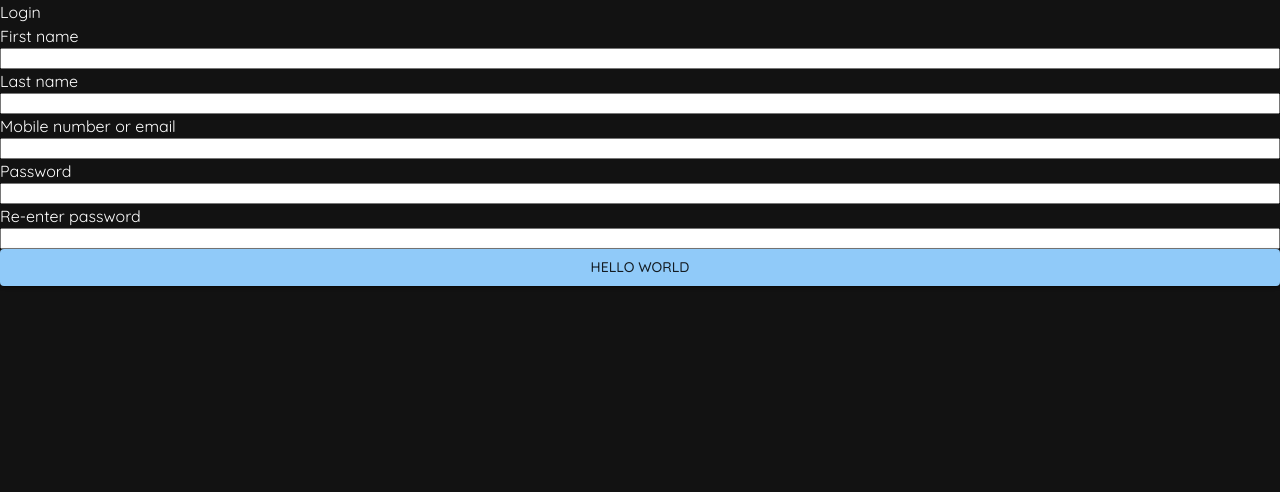
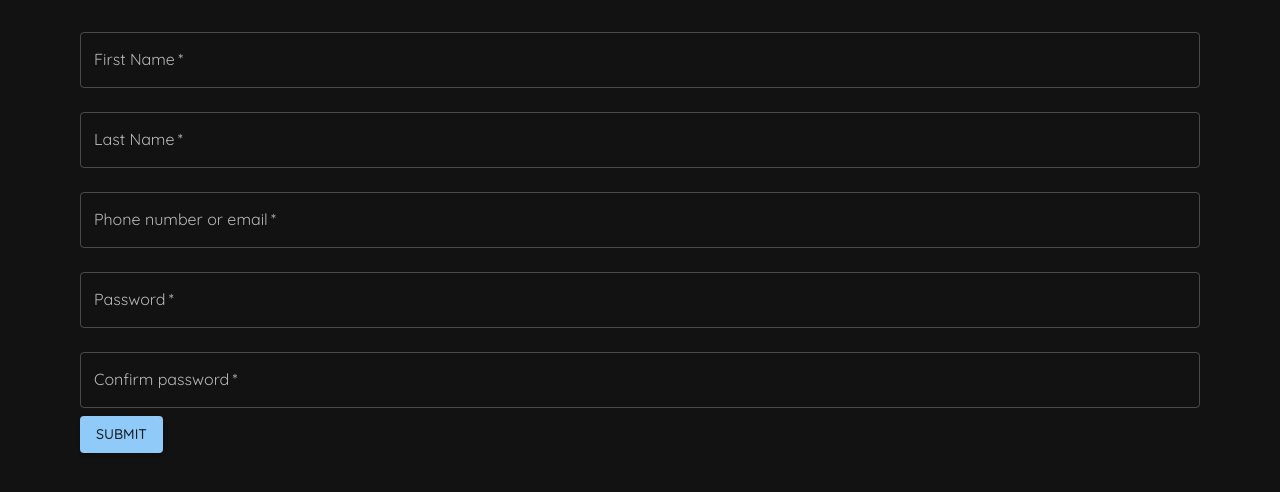
Before and after one commit to BlueWebber/blue-shop-client, a React (Create React App) app: page /login in a window 1280 px wide. Shown: the top 492 px of the page. Built offline with nearby package versions, Linux system fonts and the light colour scheme.

Commit message:
change login form

```diff
--- a/src/screens/login.jsx
+++ b/src/screens/login.jsx
@@ -1,23 +1,59 @@
-import Button from "@mui/material/Button";
+import { Button, TextField, Container, CardContent } from "@mui/material";
 
 const Login = () => {
   return (
-    <div>
-      <label>Login</label>
-      <form>
-        <label for="firstName">First name</label>
-        <input type="text" id="firstName" />
-        <label for="lastName">Last name</label>
-        <input type="text" id="lastName" />
-        <label for="phoneOrEmail">Mobile number or email</label>
-        <input type="text" id="phoneOrEmail" />
-        <label for="password">Password</label>
-        <input type="text" id="password" />
-        <label for="confirmPassword">Re-enter password</label>
-        <input type="text" id="confirmPassword" />
-        <Button variant="contained">Hello World</Button>
-      </form>
-    </div>
+    <Container>
+      <CardContent>
+        <form>
+          <TextField
+            type="text"
+            id="firstName"
+            variant="outlined"
+            label="First Name"
+            margin="normal"
+            required
+            fullWidth
+          />
+          <TextField
+            type="text"
+            id="lastName"
+            variant="outlined"
+            label="Last Name"
+            margin="normal"
+            required
+            fullWidth
+          />
+          <TextField
+            type="text"
+            id="phoneOrEmail"
+            variant="outlined"
+            label="Phone number or email"
+            margin="normal"
+            required
+            fullWidth
+          />
+          <TextField
+            type="password"
+            id="password"
+            variant="outlined"
+            label="Password"
+            margin="normal"
+            required
+            fullWidth
+          />
+          <TextField
+            type="password"
+            id="confirmPassword"
+            variant="outlined"
+            label="Confirm password"
+            margin="normal"
+            required
+            fullWidth
+          />
+          <Button variant="contained">Submit</Button>
+        </form>
+      </CardContent>
+    </Container>
   );
 };
 
--- a/src/styles/global.js
+++ b/src/styles/global.js
@@ -53,6 +53,7 @@ import { createGlobalStyle } from "styled-components";
   */
 
 const GlobalStyle = createGlobalStyle`
+    /*
     .flexColumn {
         display: flex;
         flex-direction: column;
@@ -67,6 +68,7 @@ const GlobalStyle = createGlobalStyle`
         display: flex;
         flex-direction: column;
     }
+    */
 `;
 
 export default GlobalStyle;
```
